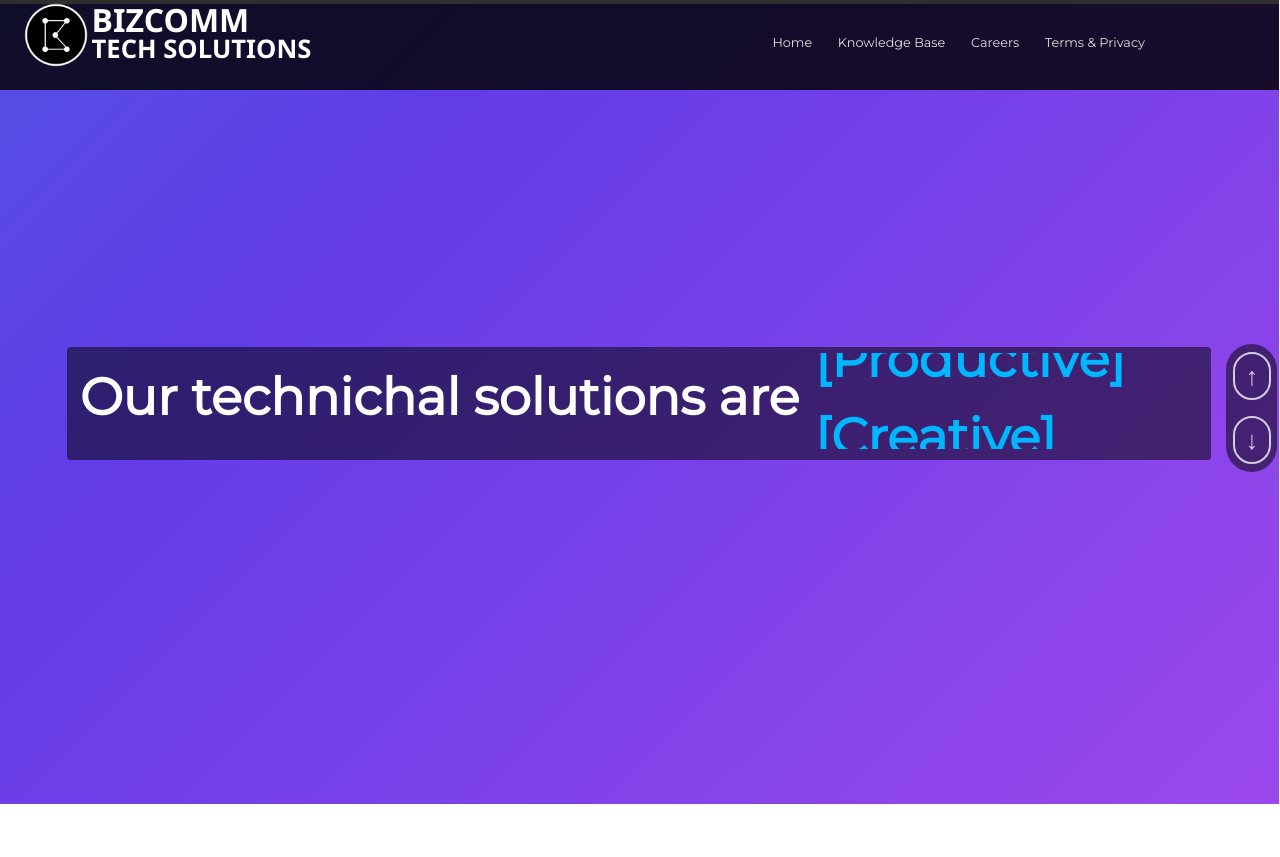
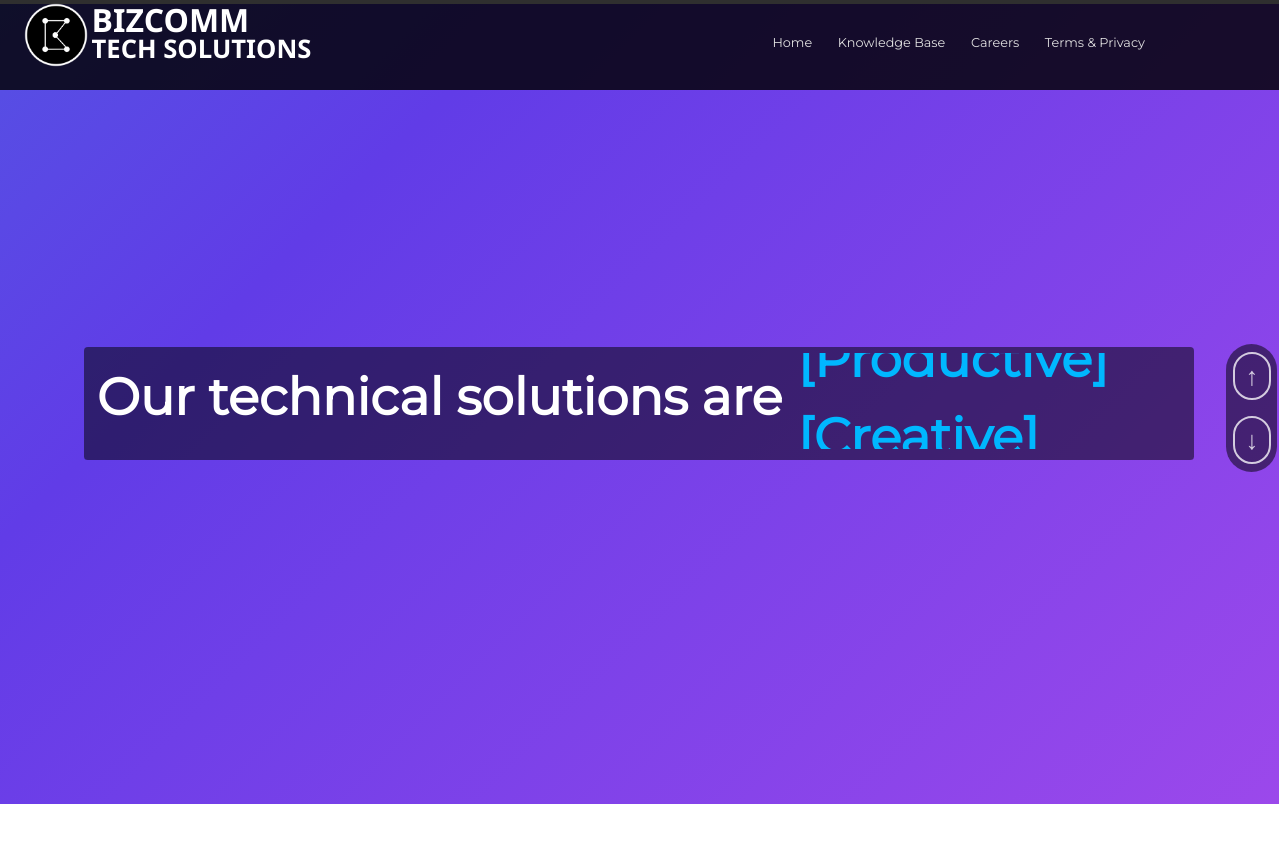
Before and after one commit to BIZCOMM/BIZCOMM-Website, a PHP site: page /Index.php in a window 1280 px wide. Shown: the top 857 px of the page. Run offline with PHP 8.4, Linux system fonts and the light colour scheme.

Commit message:
Proofreading and editing

```diff
--- a/BIZCOMM Website/Index.php
+++ b/BIZCOMM Website/Index.php
@@ -98,7 +98,7 @@
 
             <div class="BIZCOMM">
 
-                <p>Our technichal solutions are </p>
+                <p>Our technical solutions are </p>
                 <b>
                     <div class="innerBIZCOMM">
                         [Innovative]<br />
--- a/BIZCOMM Website/assets/Footer.html
+++ b/BIZCOMM Website/assets/Footer.html
@@ -16,10 +16,10 @@
                     <h5>Help</h5>
 
                     <ul>
-                        <li><a href="knowledge.html">Knowledge Base</a></li>
-                        <li><a href="index.html#meet-team">Our Team</a></li>
-                        <li><a href="contact-us">Contact Us</a></li>
-                        <li><a href="careers.html">Careers</a></li>
+                        <li><a href="knowledge.php">Knowledge Base</a></li>
+                        <li><a href="index.php#meet-team">Our Team</a></li>
+                        <li><a href="index.php#contact-us">Contact Us</a></li>
+                        <li><a href="careers.php#about-team">Careers</a></li>
                     </ul>
 
                 </div>
@@ -29,10 +29,8 @@
                     <h5>Terms & Privacy</h5>
 
                     <ul>
-                        <li><a>Our Customer Terms</a></li>
-                        <li><a>Your Information</a></li>
-                        <li><a>Privacy</a></li>
-                        <li><a>Our Website Terms</a></li>
+                        <li><a href="terms.php#tnc">Our Customer Terms</a></li>
+                        <li><a href="terms.php#privacy">Privacy</a></li>
                     </ul>
 
                 </div>
--- a/BIZCOMM Website/assets/Privacy.html
+++ b/BIZCOMM Website/assets/Privacy.html
@@ -5,9 +5,9 @@
     </head>
 
     <body>
-        <div class="contentTitle" style="width: 900px; padding-top: 0px; margin-bottom: 20px; font-size: xx-large; text-align: center; color: rgb(128, 128, 128); margin-left: auto; margin-right: auto; display: block; clear: left; font-family: Verdana, Geneva, Tahoma, sans-serif; font-style: normal; font-variant-ligatures: normal; font-variant-caps: normal; font-weight: 400; letter-spacing: normal; orphans: 2; text-indent: 0px; text-transform: none; white-space: normal; widows: 2; word-spacing: 0px; -webkit-text-stroke-width: 0px; text-decoration-thickness: initial; text-decoration-style: initial; text-decoration-color: initial;">
+        <div class="contentTitle" style="width: 900px; padding-top: 0px; margin-bottom: 20px; font-size: xx-large; text-align: center; margin-left: auto; margin-right: auto; display: block; clear: left; font-family: Verdana, Geneva, Tahoma, sans-serif; font-style: normal; font-variant-ligatures: normal; font-variant-caps: normal; font-weight: 400; letter-spacing: normal; orphans: 2; text-indent: 0px; text-transform: none; white-space: normal; widows: 2; word-spacing: 0px; -webkit-text-stroke-width: 0px; text-decoration-thickness: initial; text-decoration-style: initial; text-decoration-color: initial;">
             Privacy Policy</div>
-        <div class="contentText" style="width: 900px; text-align: justify; margin-left: auto; margin-right: auto; display: block; clear: left; margin-bottom: 30px; color: rgb(128, 128, 128); font-family: Verdana, Geneva, Tahoma, sans-serif; font-size: medium; font-style: normal; font-variant-ligatures: normal; font-variant-caps: normal; font-weight: 400; letter-spacing: normal; orphans: 2; text-indent: 0px; text-transform: none; white-space: normal; widows: 2; word-spacing: 0px; -webkit-text-stroke-width: 0px; text-decoration-thickness: initial; text-decoration-style: initial; text-decoration-color: initial;">
+        <div class="contentText" style="width: 900px; text-align: justify; margin-left: auto; margin-right: auto; display: block; clear: left; margin-bottom: 30px; font-family: Verdana, Geneva, Tahoma, sans-serif; font-size: medium; font-style: normal; font-variant-ligatures: normal; font-variant-caps: normal; font-weight: 400; letter-spacing: normal; orphans: 2; text-indent: 0px; text-transform: none; white-space: normal; widows: 2; word-spacing: 0px; -webkit-text-stroke-width: 0px; text-decoration-thickness: initial; text-decoration-style: initial; text-decoration-color: initial;">
             <span class="termsBold" style="font-weight: bold;">Definitions and
                 Interpretation</span><br><br>In these Conditions, the Rate Schedule and every Quote, Proposal, Order, Plan contract, or other arrangement in connection with the supply of Goods or Services by Bizcomm
             Pty Ltd the following words have the following meanings:<br><br><span class="termsBold" style="font-weight: bold;">After Hours</span> means any time outside of the &lsquo;Support Coverage Hours&rsquo; in the &lsquo;Agreement Summary&rsquo;
--- a/BIZCOMM Website/assets/T&C.html
+++ b/BIZCOMM Website/assets/T&C.html
@@ -6,9 +6,9 @@
 
     <body>
 
-                            <div class="contentTitle" style="width: 900px; padding-top: 0px; margin-bottom: 20px; font-size: xx-large; text-align: center; color: rgb(128, 128, 128); margin-left: auto; margin-right: auto; display: block; clear: left; font-family: Verdana, Geneva, Tahoma, sans-serif; font-style: normal; font-variant-ligatures: normal; font-variant-caps: normal; font-weight: 400; letter-spacing: normal; orphans: 2; text-indent: 0px; text-transform: none; white-space: normal; widows: 2; word-spacing: 0px; -webkit-text-stroke-width: 0px; text-decoration-thickness: initial; text-decoration-style: initial; text-decoration-color: initial;">
+                            <div class="contentTitle" style="width: 900px; padding-top: 0px; margin-bottom: 20px; font-size: xx-large; text-align: center; margin-left: auto; margin-right: auto; display: block; clear: left; font-family: Verdana, Geneva, Tahoma, sans-serif; font-style: normal; font-variant-ligatures: normal; font-variant-caps: normal; font-weight: 400; letter-spacing: normal; orphans: 2; text-indent: 0px; text-transform: none; white-space: normal; widows: 2; word-spacing: 0px; -webkit-text-stroke-width: 0px; text-decoration-thickness: initial; text-decoration-style: bold; text-decoration-color: initial;">
                                 Terms and Conditions</div>
-                            <div class="contentText" style="width: 900px; text-align: justify; margin-left: auto; margin-right: auto; display: block; clear: left; margin-bottom: 30px; color: rgb(128, 128, 128); font-family: Verdana, Geneva, Tahoma, sans-serif; font-size: medium; font-style: normal; font-variant-ligatures: normal; font-variant-caps: normal; font-weight: 400; letter-spacing: normal; orphans: 2; text-indent: 0px; text-transform: none; white-space: normal; widows: 2; word-spacing: 0px; -webkit-text-stroke-width: 0px; text-decoration-thickness: initial; text-decoration-style: initial; text-decoration-color: initial;">
+                            <div class="contentText" style="width: 900px; text-align: justify; margin-left: auto; margin-right: auto; display: block; clear: left; margin-bottom: 30px; font-family: Verdana, Geneva, Tahoma, sans-serif; font-size: medium; font-style: normal; font-variant-ligatures: normal; font-variant-caps: normal; font-weight: 400; letter-spacing: normal; orphans: 2; text-indent: 0px; text-transform: none; white-space: normal; widows: 2; word-spacing: 0px; -webkit-text-stroke-width: 0px; text-decoration-thickness: initial; text-decoration-style: initial; text-decoration-color: initial;">
                                 <span class="termsBold" style="font-weight: bold;">Definitions and
                                     Interpretation</span><br><br>In these Conditions, the Rate Schedule and every Quote, Proposal, Order, Plan contract, or other arrangement in connection with the supply of Goods or Services by Bizcomm
                                 Pty Ltd the following words have the following meanings:<br><br><span class="termsBold" style="font-weight: bold;">After Hours</span> means any time outside of the &lsquo;Support Coverage Hours&rsquo; in the &lsquo;Agreement Summary&rsquo;
```
